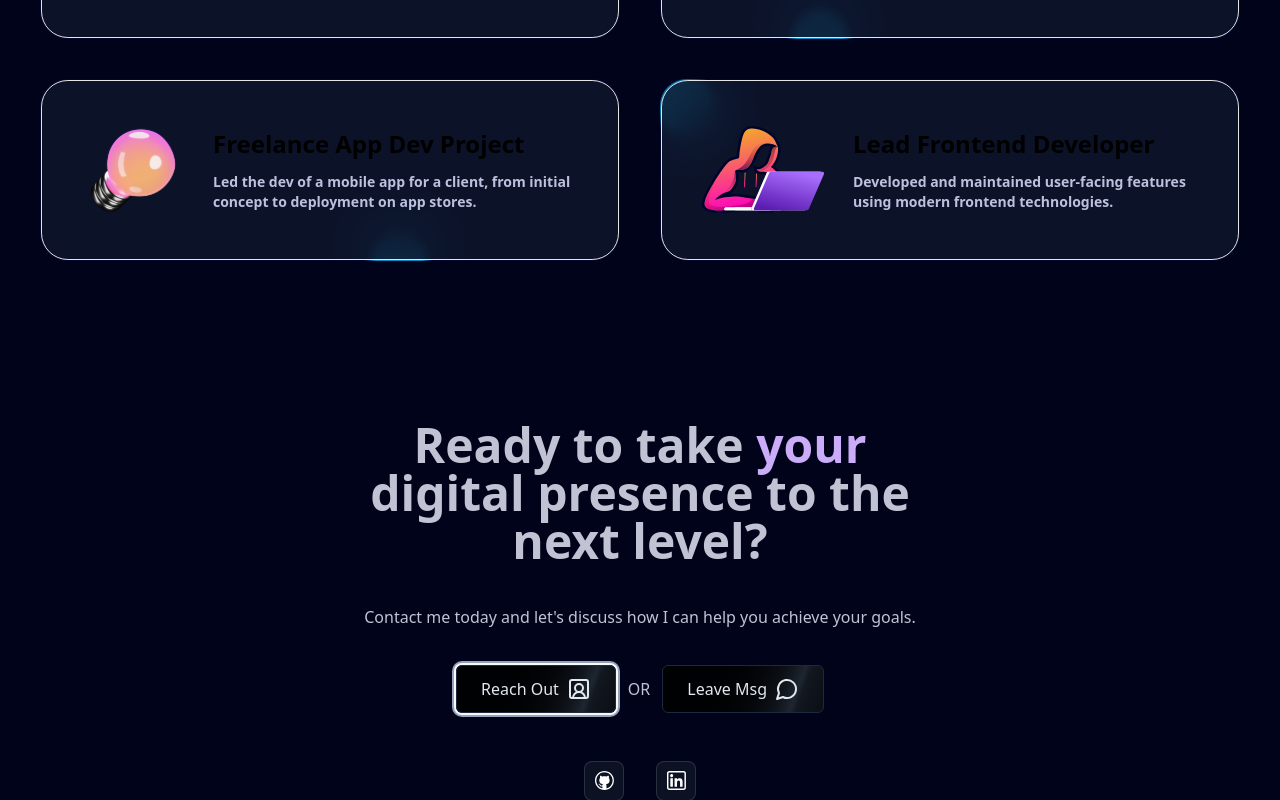
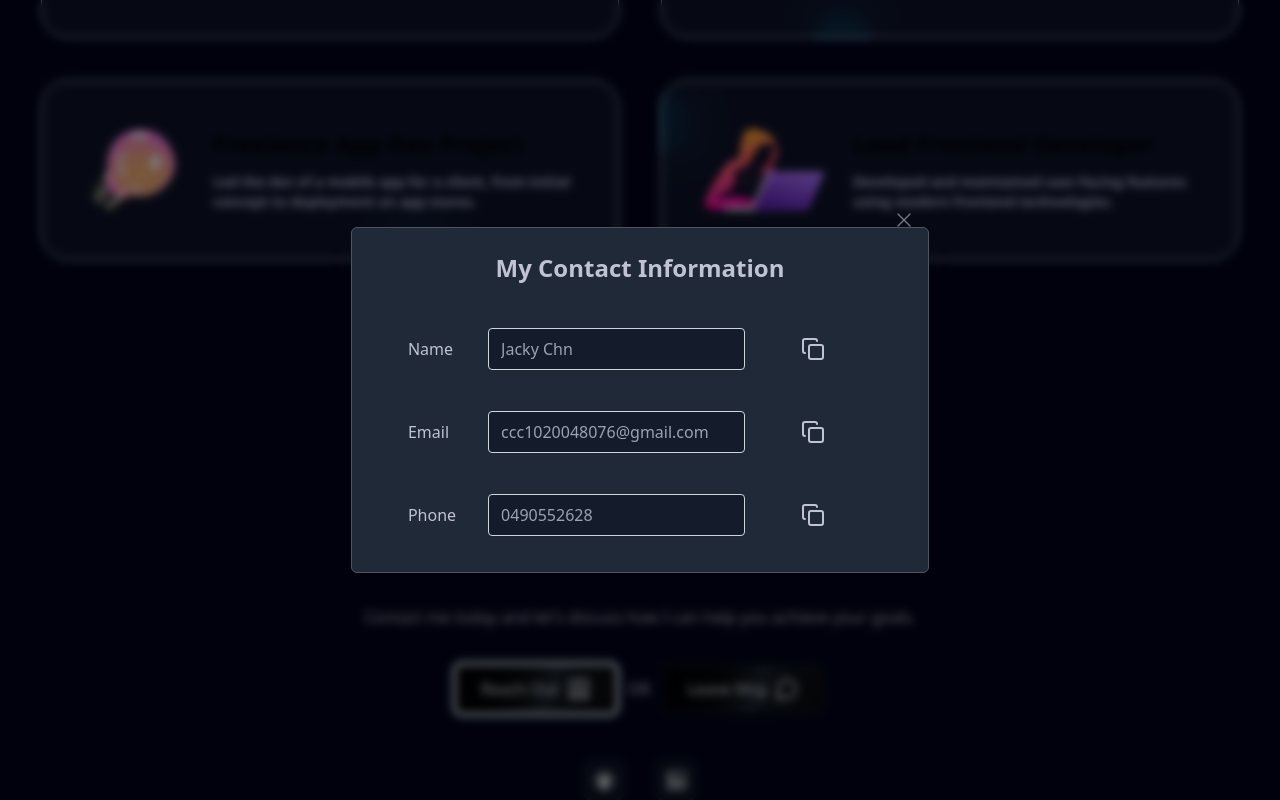
Before and after one commit to JackyChn/Protfolio, a Next.js app: page / in a window 1280 px wide. Both pictures are taken after a click on the button "Reach Out". Shown: the part 4784-5584 px from the top of the page. Built offline with nearby package versions, Linux system fonts and the light colour scheme; no server answers.

Commit message:
Update: Modal open and contains two window, but bug needs to be fixed which is abotut opening different modal

```diff
--- a/app/_components/Footer.tsx
+++ b/app/_components/Footer.tsx
@@ -7,17 +7,21 @@ import { MessageCircle, SquareUserRound } from "lucide-react";
 import Link from "next/link";
 import LeaveMsgWindow from "./ui/LeaveMsgWindow";
 import ReachOutWindow from "./ui/ReachOutWindow";
+import Modal from "./ui/Modal";
 
 export default function Footer() {
+  const [isModalOpen, setIsModalOpen] = useState(false);
   const [isLeaveMsg, setIsLeaveMsg] = useState(false);
   const [isReachOut, setIsReachOut] = useState(false);
 
   const handleLeaveMsg = () => {
     setIsLeaveMsg(true);
+    setIsModalOpen((isModalOpen) => !isModalOpen);
   };
 
   const handleReactOut = () => {
     setIsReachOut(true);
+    setIsModalOpen((isModalOpen) => !isModalOpen);
   };
 
   return (
@@ -82,10 +86,16 @@ export default function Footer() {
       </div>
 
       {/* ContactWindow */}
-      {/* {isLeaveMsg && <LeaveMsgWindow />} */}
-      {/* {isReachOut && <ReachOutWindow />} */}
-      {/* <LeaveMsgWindow /> */}
-      <ReachOutWindow />
+      {isReachOut && isModalOpen && (
+        <Modal onClose={handleReactOut}>
+          <ReachOutWindow />
+        </Modal>
+      )}
+      {isLeaveMsg && isModalOpen && (
+        <Modal onClose={handleLeaveMsg}>
+          <LeaveMsgWindow />
+        </Modal>
+      )}
 
       <div className="mt-16 md:text-base text-sm md:font-semibold lg:font-bold justify-center items-center text-center">
         Copyright © 2024 Jacky Chn
--- a/app/_components/ui/FromRow.tsx
+++ b/app/_components/ui/FromRow.tsx
@@ -10,12 +10,10 @@ const FormRow: React.FC<FormRowProps> = ({ label, error, children }) => {
   return (
     <div
       className={
-        "flex justify-between items-center py-3 px-8 border-b border-gray-800 last:border-b-0 min-w-full"
+        "flex justify-between items-center py-3 px-8 text-white-200 border-b border-gray-800 last:border-b-0 min-w-full"
       }
     >
-      {label && <label className="font-medium pr-4">{label}</label>}
-
-      {/* Wrap input and error in a container with flex-grow */}
+      {label && <label className="font-medium pr-8">{label}</label>}
       <div className="flex flex-col min-w-96">
         {children}
         {error && <span className="text-red-500 text-sm mt-1">{error}</span>}
--- a/app/_components/ui/LeaveMsgWindow.tsx
+++ b/app/_components/ui/LeaveMsgWindow.tsx
@@ -19,12 +19,12 @@ export default function LeaveMsgWindow() {
   };
 
   return (
-    <div className="flex justify-center items-center min-h-screen py-20">
+    <div className="flex justify-center items-center max-h-[75vh] py-20">
       <form
         onSubmit={handleSubmit(submit)}
         className="flex flex-wrap p-6 bg-black-200 border border-gray-600 items-center justify-center rounded-md md:w-[60vh] lg:w-[80vh] relative bg-gray-800 flex-col space-y-4"
       >
-        <h1 className="flex justify-center items-center text-center font-bold text-2xl pb-4">
+        <h1 className="flex justify-center items-center text-center text-white-200 font-bold text-2xl pb-4">
           Leave Your Message Here
         </h1>
 
--- /dev/null
+++ b/app/_components/ui/Modal.tsx
@@ -0,0 +1,43 @@
+import { HiXMark } from "react-icons/hi2";
+import { createPortal } from "react-dom";
+import { ReactNode, useRef, MouseEvent } from "react";
+
+function Modal({
+  children,
+  onClose,
+}: {
+  children: ReactNode;
+  onClose: () => void;
+}) {
+  // Specify the type of ref: it refers to an HTMLDivElement or null initially
+  const modalRef = useRef<HTMLDivElement | null>(null);
+
+  const handleClickOutside = (e: MouseEvent<HTMLDivElement>) => {
+    if (modalRef.current && !modalRef.current.contains(e.target as Node)) {
+      onClose(); // Close modal when clicked outside
+    }
+  };
+
+  return createPortal(
+    <div
+      onClick={handleClickOutside}
+      className="fixed inset-0 bg-black bg-opacity-50 backdrop-blur-sm z-50 transition-all duration-500 flex items-center justify-center"
+    >
+      <div
+        ref={modalRef}
+        className="relative rounded-lg shadow-lg p-8 w-[90%] max-w-[600px] transition-all duration-500"
+      >
+        <button
+          onClick={onClose}
+          className="absolute top-3 right-4 p-2 rounded-md transition-all duration-200 hover:bg-gray-700"
+        >
+          <HiXMark className="w-6 h-6 text-gray-500" />
+        </button>
+        <div>{children}</div>
+      </div>
+    </div>,
+    document.body
+  );
+}
+
+export default Modal;
--- a/app/_components/ui/ReachOutWindow.tsx
+++ b/app/_components/ui/ReachOutWindow.tsx
@@ -1,6 +1,6 @@
 "use client";
 
-import React, { useState } from "react";
+import React from "react";
 import FormRow from "./FromRow";
 import FormInputBox from "./FormInputBox";
 import { Copy } from "lucide-react";
@@ -15,9 +15,9 @@ export default function ReachoutWindow() {
     });
   };
   return (
-    <div className="flex justify-center items-center min-h-screen py-20">
+    <div className="flex justify-center items-center max-h-[45vh] py-10">
       <div className="flex flex-wrap p-6 bg-black-200 border border-gray-600 items-center justify-center rounded-md md:w-[60vh] lg:w-[80vh] relative bg-gray-800 flex-col space-y-4">
-        <h1 className="flex justify-center items-center text-center font-bold text-2xl pb-4">
+        <h1 className="flex justify-center items-center text-center font-bold text-2xl pb-4 text-white-200">
           My Contact Information
         </h1>
 
@@ -30,7 +30,10 @@ export default function ReachoutWindow() {
               disabled={true}
               placeholder={"Jacky Chn"}
             />
-            <button className="pl-10" onClick={() => handleCopy("Jacky Chn")}>
+            <button
+              className="ml-12 p-2 rounded-md transition-all duration-200 hover:bg-black-100 active:bg-black-100"
+              onClick={() => handleCopy("Jacky Chn")}
+            >
               <Copy />
             </button>
           </div>
@@ -46,7 +49,7 @@ export default function ReachoutWindow() {
               placeholder={"ccc1020048076@gmail.com"}
             />
             <button
-              className="pl-10"
+              className="ml-12 p-2 rounded-md transition-all duration-200 hover:bg-black-100 active:bg-black-100"
               onClick={() => handleCopy("ccc1020048076@gmail.com")}
             >
               <Copy />
@@ -63,7 +66,10 @@ export default function ReachoutWindow() {
               disabled={true}
               placeholder={"0490552628"}
             />
-            <button className="pl-10" onClick={() => handleCopy("0490552628")}>
+            <button
+              className="ml-12 p-2 rounded-md transition-all duration-200 hover:bg-black-100 active:bg-black-100"
+              onClick={() => handleCopy("0490552628")}
+            >
               <Copy />
             </button>
           </div>
--- a/app/_components/ui/ReactQueryWrapper.tsx
+++ b/app/_components/ui/ReactQueryWrapper.tsx
@@ -16,6 +16,7 @@ function ReactQueryWrapper({ children }: { children: ReactNode }) {
   return (
     <QueryClientProvider client={queryClient}>
       {children}
+      {/* TODO: remove after dev complete */}
       <ReactQueryDevtools initialIsOpen={true} />
     </QueryClientProvider>
   );
```
